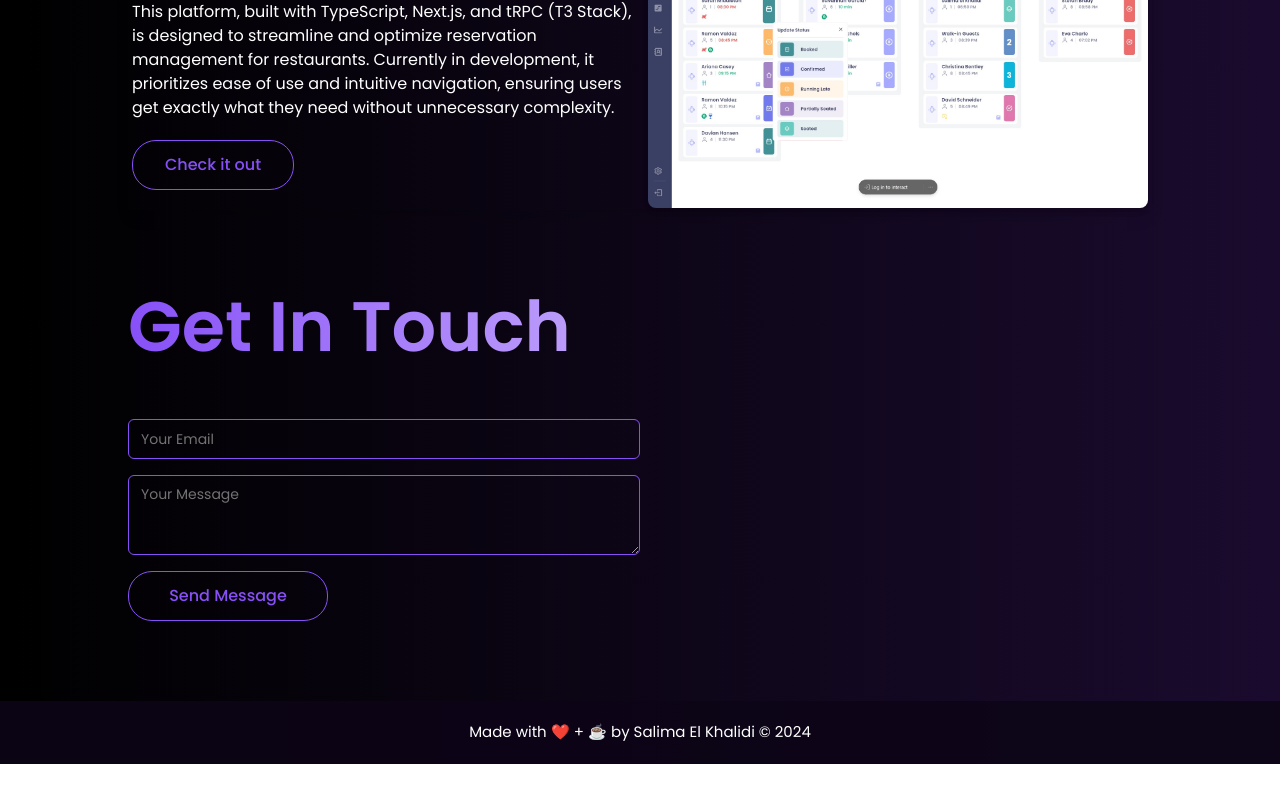
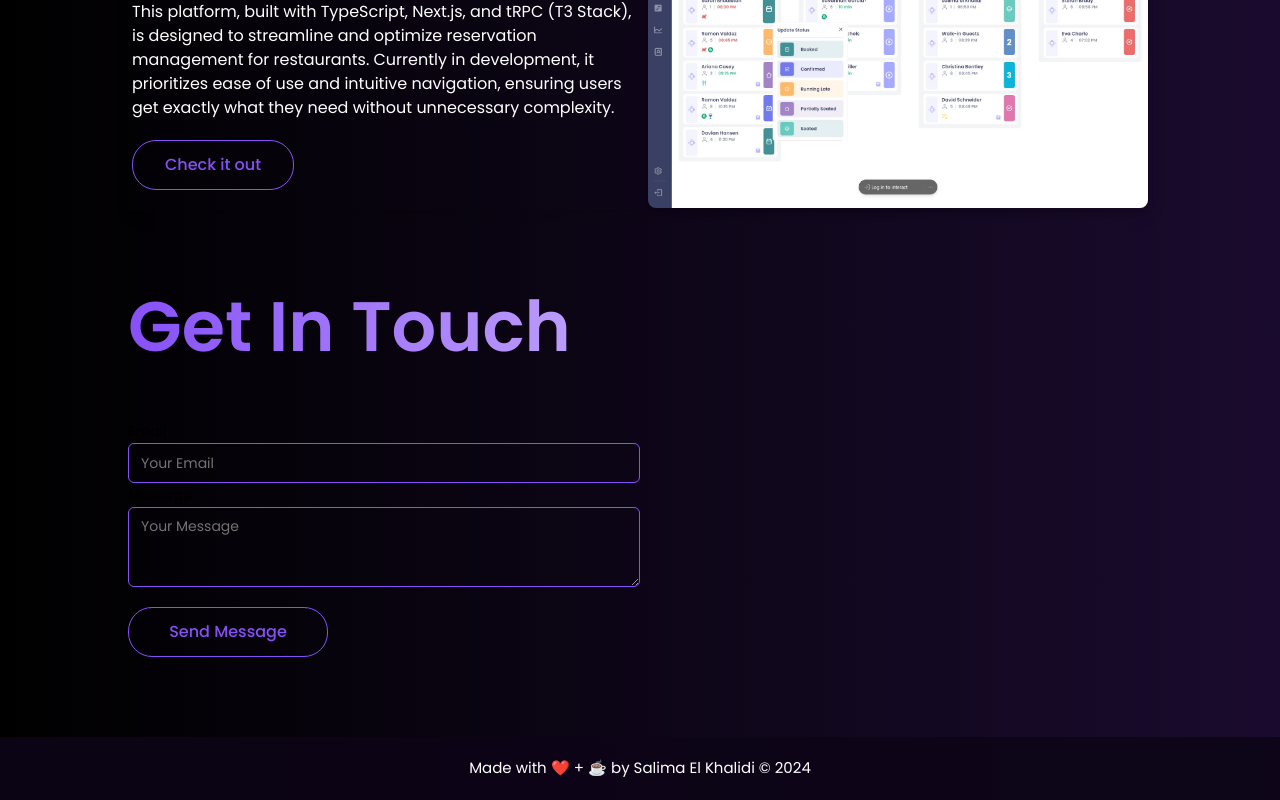
Before and after one commit to salima12345/portfolio, a Next.js app: page / in a window 1280 px wide. Shown: the part 1962-2762 px from the top of the page. Before the commit the page ends 2726 px from the top, so only its background shows below. Built offline with nearby package versions, Linux system fonts and the light colour scheme.

Commit message:
fixed form

```diff
--- a/components/Contact.tsx
+++ b/components/Contact.tsx
@@ -1,12 +1,13 @@
 import React from 'react';
 import { motion } from 'framer-motion';
 import { useInView } from 'react-intersection-observer';
-import { useForm } from 'react-hook-form';
+import { useForm, FormProvider } from 'react-hook-form';
 import { zodResolver } from '@hookform/resolvers/zod';
 import { z } from 'zod';
+import axios from 'axios';
+import { Form, FormField, FormItem, FormLabel, FormControl, FormMessage } from './ui/form'; // Adjust the import path if needed
 import { Input } from './ui/input';
 import { Textarea } from './ui/textarea';
-import axios from 'axios';
 
 const schema = z.object({
   email: z.string().min(1, {
@@ -17,22 +18,25 @@
   }),
 });
 
+type ContactFormValues = z.infer<typeof schema>;
+
 const Contact: React.FC = () => {
   const { ref, inView } = useInView({
     triggerOnce: true,
     threshold: 0.1,
   });
 
+  const methods = useForm<ContactFormValues>({
+    resolver: zodResolver(schema),
+  });
+
   const {
-    register,
     handleSubmit,
     formState: { errors, isSubmitting },
     reset,
-  } = useForm({
-    resolver: zodResolver(schema),
-  });
+  } = methods;
 
-  const onSubmit = async (data: any) => {
+  const onSubmit = async (data: ContactFormValues) => {
     try {
       await axios.post('/api/contact', data);
       alert("Thank you for your message! I appreciate your interest and will get in touch with you quickly.");
@@ -52,45 +56,63 @@
       >
         Get In Touch
       </motion.h1>
+      <FormProvider {...methods}>
         <motion.form
           onSubmit={handleSubmit(onSubmit)}
           initial={{ opacity: 0, y: 50 }}
           animate={inView ? { opacity: 1, y: 0 } : {}}
           transition={{ duration: 0.5, delay: 0.4 }}
-        className='space-y-4'
+          className='space-y-0'
         >
           <motion.div
             initial={{ opacity: 0, y: 50 }}
             animate={inView ? { opacity: 1, y: 0 } : {}}
             transition={{ duration: 0.5, delay: 0.6 }}
           >
+            <FormField
+              name='email'
+              render={({ field }: { field: any }) => (
+                <FormItem >
+                  <FormLabel>Email</FormLabel>
+                  <FormControl>
                     <Input
                       type='email'
                       placeholder='Your Email'
-            {...register('email')}
-            className={`${errors.email ? 'border-red-500' : 'border-input'}`}
+                      {...field}
+                      className={`border ${errors.email ? 'border-red-500' : 'border-input'}`}
                     />
-          {errors.email && typeof errors.email.message === 'string' && (
-            <p className='text-red-500 text-sm'>{errors.email.message}</p>
+                  </FormControl>
+                  {errors.email && <FormMessage>{errors.email.message}</FormMessage>}
+                </FormItem>
               )}
+            />
           </motion.div>
           <motion.div
             initial={{ opacity: 0, y: 50 }}
             animate={inView ? { opacity: 1, y: 0 } : {}}
             transition={{ duration: 0.5, delay: 0.8 }}
+
           >
+            <FormField
+              name='message'
+              render={({ field }: { field: any }) => (
+                <FormItem >
+                  <FormLabel>Message</FormLabel>
+                  <FormControl>
                     <Textarea
                       placeholder='Your Message'
-            {...register('message')}
-            className={`${errors.message ? 'border-red-500' : 'border-input'}`}
+                      {...field}
+                      className={`border   ${errors.message ? 'border-red-500  ' : 'border-input  mb-5'}`}
                     />
-          {errors.message && typeof errors.message.message === 'string' && (
-            <p className='text-red-500 text-sm'>{errors.message.message}</p>
+                  </FormControl>
+                  {errors.message && <FormMessage>{errors.message.message}</FormMessage>}
+                </FormItem>
               )}
+            />
           </motion.div>
           <motion.button
             type='submit'
-          className='text-[#8750F7] py-3 px-8 border border-[#8750F7] rounded-3xl hover:bg-[#8750F7] hover:text-white transition-all font-medium w-[200px]'
+            className='text-[#8750F7] py-3 px-8 border border-[#8750F7] rounded-3xl hover:bg-[#8750F7] hover:text-white transition-all font-medium w-[200px] '
             disabled={isSubmitting}
             initial={{ opacity: 0, y: 50 }}
             animate={inView ? { opacity: 1, y: 0 } : {}}
@@ -99,6 +121,7 @@
             {isSubmitting ? 'Sending...' : 'Send Message'}
           </motion.button>
         </motion.form>
+      </FormProvider>
     </div>
   );
 }
--- /dev/null
+++ b/components/ui/button.tsx
@@ -0,0 +1,56 @@
+import * as React from "react"
+import { Slot } from "@radix-ui/react-slot"
+import { cva, type VariantProps } from "class-variance-authority"
+
+import { cn } from "@/lib/utils"
+
+const buttonVariants = cva(
+  "inline-flex items-center justify-center whitespace-nowrap rounded-md text-sm font-medium ring-offset-background transition-colors focus-visible:outline-none focus-visible:ring-2 focus-visible:ring-ring focus-visible:ring-offset-2 disabled:pointer-events-none disabled:opacity-50",
+  {
+    variants: {
+      variant: {
+        default: "bg-primary text-primary-foreground hover:bg-primary/90",
+        destructive:
+          "bg-destructive text-destructive-foreground hover:bg-destructive/90",
+        outline:
+          "border border-input bg-background hover:bg-accent hover:text-accent-foreground",
+        secondary:
+          "bg-secondary text-secondary-foreground hover:bg-secondary/80",
+        ghost: "hover:bg-accent hover:text-accent-foreground",
+        link: "text-primary underline-offset-4 hover:underline",
+      },
+      size: {
+        default: "h-10 px-4 py-2",
+        sm: "h-9 rounded-md px-3",
+        lg: "h-11 rounded-md px-8",
+        icon: "h-10 w-10",
+      },
+    },
+    defaultVariants: {
+      variant: "default",
+      size: "default",
+    },
+  }
+)
+
+export interface ButtonProps
+  extends React.ButtonHTMLAttributes<HTMLButtonElement>,
+    VariantProps<typeof buttonVariants> {
+  asChild?: boolean
+}
+
+const Button = React.forwardRef<HTMLButtonElement, ButtonProps>(
+  ({ className, variant, size, asChild = false, ...props }, ref) => {
+    const Comp = asChild ? Slot : "button"
+    return (
+      <Comp
+        className={cn(buttonVariants({ variant, size, className }))}
+        ref={ref}
+        {...props}
+      />
+    )
+  }
+)
+Button.displayName = "Button"
+
+export { Button, buttonVariants }
--- /dev/null
+++ b/components/ui/form.tsx
@@ -0,0 +1,176 @@
+import * as React from "react"
+import * as LabelPrimitive from "@radix-ui/react-label"
+import { Slot } from "@radix-ui/react-slot"
+import {
+  Controller,
+  ControllerProps,
+  FieldPath,
+  FieldValues,
+  FormProvider,
+  useFormContext,
+} from "react-hook-form"
+
+import { cn } from "@/lib/utils"
+import { Label } from "@/components/ui/label"
+
+const Form = FormProvider
+
+type FormFieldContextValue<
+  TFieldValues extends FieldValues = FieldValues,
+  TName extends FieldPath<TFieldValues> = FieldPath<TFieldValues>
+> = {
+  name: TName
+}
+
+const FormFieldContext = React.createContext<FormFieldContextValue>(
+  {} as FormFieldContextValue
+)
+
+const FormField = <
+  TFieldValues extends FieldValues = FieldValues,
+  TName extends FieldPath<TFieldValues> = FieldPath<TFieldValues>
+>({
+  ...props
+}: ControllerProps<TFieldValues, TName>) => {
+  return (
+    <FormFieldContext.Provider value={{ name: props.name }}>
+      <Controller {...props} />
+    </FormFieldContext.Provider>
+  )
+}
+
+const useFormField = () => {
+  const fieldContext = React.useContext(FormFieldContext)
+  const itemContext = React.useContext(FormItemContext)
+  const { getFieldState, formState } = useFormContext()
+
+  const fieldState = getFieldState(fieldContext.name, formState)
+
+  if (!fieldContext) {
+    throw new Error("useFormField should be used within <FormField>")
+  }
+
+  const { id } = itemContext
+
+  return {
+    id,
+    name: fieldContext.name,
+    formItemId: `${id}-form-item`,
+    formDescriptionId: `${id}-form-item-description`,
+    formMessageId: `${id}-form-item-message`,
+    ...fieldState,
+  }
+}
+
+type FormItemContextValue = {
+  id: string
+}
+
+const FormItemContext = React.createContext<FormItemContextValue>(
+  {} as FormItemContextValue
+)
+
+const FormItem = React.forwardRef<
+  HTMLDivElement,
+  React.HTMLAttributes<HTMLDivElement>
+>(({ className, ...props }, ref) => {
+  const id = React.useId()
+
+  return (
+    <FormItemContext.Provider value={{ id }}>
+      <div ref={ref} className={cn( className)} {...props} />
+    </FormItemContext.Provider>
+  )
+})
+FormItem.displayName = "FormItem"
+
+const FormLabel = React.forwardRef<
+  React.ElementRef<typeof LabelPrimitive.Root>,
+  React.ComponentPropsWithoutRef<typeof LabelPrimitive.Root>
+>(({ className, ...props }, ref) => {
+  const { error, formItemId } = useFormField()
+
+  return (
+    <Label
+      ref={ref}
+      className={cn(error && "text-destructive", className)}
+      htmlFor={formItemId}
+      {...props}
+    />
+  )
+})
+FormLabel.displayName = "FormLabel"
+
+const FormControl = React.forwardRef<
+  React.ElementRef<typeof Slot>,
+  React.ComponentPropsWithoutRef<typeof Slot>
+>(({ ...props }, ref) => {
+  const { error, formItemId, formDescriptionId, formMessageId } = useFormField()
+
+  return (
+    <Slot
+      ref={ref}
+      id={formItemId}
+      aria-describedby={
+        !error
+          ? `${formDescriptionId}`
+          : `${formDescriptionId} ${formMessageId}`
+      }
+      aria-invalid={!!error}
+      {...props}
+    />
+  )
+})
+FormControl.displayName = "FormControl"
+
+const FormDescription = React.forwardRef<
+  HTMLParagraphElement,
+  React.HTMLAttributes<HTMLParagraphElement>
+>(({ className, ...props }, ref) => {
+  const { formDescriptionId } = useFormField()
+
+  return (
+    <p
+      ref={ref}
+      id={formDescriptionId}
+      className={cn("text-sm text-muted-foreground", className)}
+      {...props}
+    />
+  )
+})
+FormDescription.displayName = "FormDescription"
+
+const FormMessage = React.forwardRef<
+  HTMLParagraphElement,
+  React.HTMLAttributes<HTMLParagraphElement>
+>(({ className, children, ...props }, ref) => {
+  const { error, formMessageId } = useFormField()
+  const body = error ? String(error?.message) : children
+
+  if (!body) {
+    return null
+  }
+
+  return (
+    <p
+      ref={ref}
+      id={formMessageId}
+      className={cn("text-sm font-medium text-destructive", className)}
+      {...props}
+    >
+      {body}
+    </p>
+  )
+})
+FormMessage.displayName = "FormMessage"
+
+export {
+  useFormField,
+  Form,
+  FormItem,
+  FormLabel,
+  FormControl,
+  FormDescription,
+  FormMessage,
+  FormField,
+}
--- /dev/null
+++ b/components/ui/label.tsx
@@ -0,0 +1,24 @@
+import * as React from "react"
+import * as LabelPrimitive from "@radix-ui/react-label"
+import { cva, type VariantProps } from "class-variance-authority"
+
+import { cn } from "@/lib/utils"
+
+const labelVariants = cva(
+  "text-sm font-medium leading-none peer-disabled:cursor-not-allowed peer-disabled:opacity-70"
+)
+
+const Label = React.forwardRef<
+  React.ElementRef<typeof LabelPrimitive.Root>,
+  React.ComponentPropsWithoutRef<typeof LabelPrimitive.Root> &
+    VariantProps<typeof labelVariants>
+>(({ className, ...props }, ref) => (
+  <LabelPrimitive.Root
+    ref={ref}
+    className={cn(labelVariants(), className)}
+    {...props}
+  />
+))
+Label.displayName = LabelPrimitive.Root.displayName
+
+export { Label }
--- a/package.json
+++ b/package.json
@@ -9,7 +9,9 @@
     "lint": "next lint"
   },
   "dependencies": {
-    "@hookform/resolvers": "^3.6.0",
+    "@hookform/resolvers": "^3.9.0",
+    "@radix-ui/react-label": "^2.1.0",
+    "@radix-ui/react-slot": "^1.1.0",
     "@sendgrid/mail": "^8.1.3",
     "axios": "^1.7.2",
     "class-variance-authority": "^0.7.0",
@@ -18,7 +20,7 @@
     "next": "14.2.4",
     "react": "^18.3.1",
     "react-dom": "^18.3.1",
-    "react-hook-form": "^7.52.0",
+    "react-hook-form": "^7.52.1",
     "react-icons": "^5.2.1",
     "react-intersection-observer": "^9.10.3",
     "react-type-animation": "^3.2.0",
```
Also changed, not shown: 1 other file (tests, documents, lock files or other folders). Lines whose indentation alone changed are shown as unchanged.
